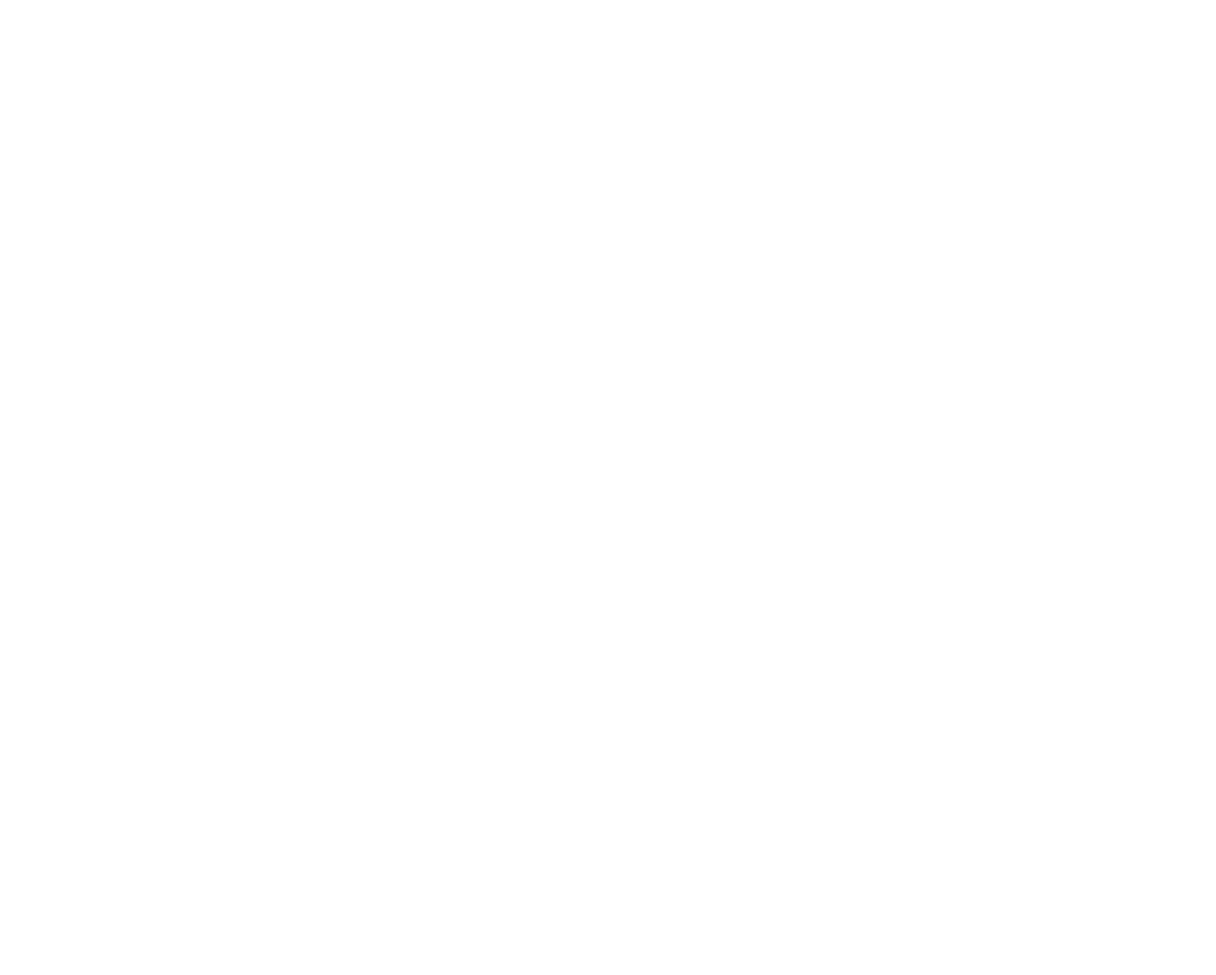
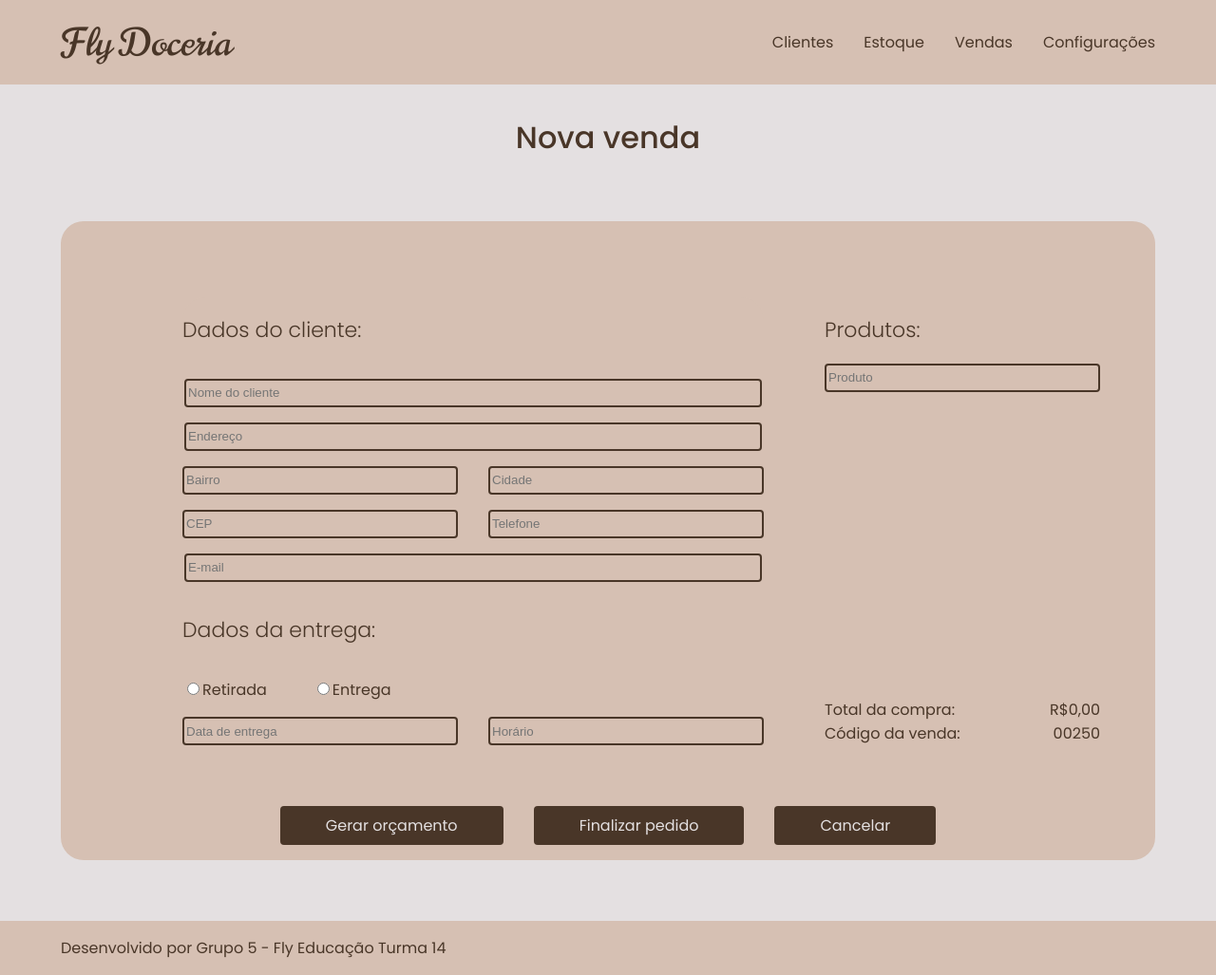
Before and after one commit to lanussehelena/flydoceria, a plain HTML site: page nova-venda.html in a window 1280 px wide. Shown: the whole page at 95% size. Before the commit the page ends 800 px from the top, so only its background shows below. Drawn offline with Linux system fonts and the light colour scheme.

Commit message:
nova venda

```diff
--- /dev/null
+++ b/css/nova-venda.css
@@ -0,0 +1,93 @@
+.conteudo-principal-novavenda h1 {
+    text-align: center;
+    margin: 2rem;
+    font-weight: 500;
+    font-size: 2rem;
+}
+
+.conteudo-principal-novavenda-bg {
+    margin: 4rem;
+    padding: 1rem 4rem;
+    background-color: #D6C0B3;
+    border-radius: 1.5rem;
+
+}
+
+.conteudo-principal-novavenda-bg-container {
+    display: flex;
+    margin: 2rem;
+    padding: 2rem;
+    gap: 4rem;
+}
+
+.conteudo-principal-novavenda-bg-esquerda {
+    display: flex;
+    flex-direction: column;
+    align-items: center;
+    gap: 1rem;
+    background-color: #D6C0B3;
+    border-radius: 1.5rem;
+}
+
+.conteudo-principal-novavenda-bg h2 {
+    font-weight: 300;
+    font-size: 1.375rem;
+    align-self: baseline;
+}
+
+.conteudo-principal-novavenda-bg-menor {
+    display: flex;
+    gap: 2rem;
+}
+
+.input {
+    background-color: #D6C0B3;
+    border-radius: 4px;
+    width: 600px;
+    height: 1.5rem;
+}
+
+.input-menor {
+    background-color: #D6C0B3;
+    border-radius: 4px;
+    width: 282px;
+    height: 1.5rem;
+}
+
+.opcoes-entrega {
+    display: flex;
+    align-self: baseline;
+    gap: 3rem;
+}
+
+.data-horario-entrega {
+    display: flex;
+    gap: 2rem;
+}
+
+.conteudo-principal-novavenda-bg-direita {
+    display: flex;
+    flex-direction: column;
+}
+
+.conteudo-principal-novavenda-bg-direita-container {
+    display: flex;
+    flex-direction: column;
+    height: 100%;
+}
+
+.container-totalcompra-codvenda {
+    margin-top: auto;
+}
+
+.total-compra, .codigo-venda {
+    display: flex;
+    justify-content: space-between;
+}
+
+.conteudo-principal-novavenda-bg-botao {
+    display: flex;
+    gap: 2rem;
+    margin-top: 2rem;
+    justify-content: center;
+}
--- a/css/style.css
+++ b/css/style.css
@@ -2,6 +2,7 @@
 @import "pagina-inical.css";
 @import "cadastro-cliente.css";
 @import "cadastro-produto.css";
+@import "nova-venda.css";
 
 /* Geral */
 
--- a/nova-venda.html
+++ b/nova-venda.html
@@ -0,0 +1,91 @@
+<!DOCTYPE html>
+<html lang="pt-br">
+<head>
+    <meta charset="UTF-8">
+    <meta name="viewport" content="width=device-width, initial-scale=1.0">
+    <title>Fly Doceria</title>
+    <link rel="stylesheet" href="./css/style.css">
+    <link rel="preconnect" href="https://fonts.googleapis.com">
+    <link rel="preconnect" href="https://fonts.gstatic.com" crossorigin>
+    <link href="https://fonts.googleapis.com/css2?family=Inter:wght@100..900&family=Poppins:ital,wght@0,100;0,200;0,300;0,400;0,500;0,600;0,700;0,800;0,900;1,100;1,200;1,300;1,400;1,500;1,600;1,700;1,800;1,900&family=Press+Start+2P&display=swap" rel="stylesheet">
+    <link rel="preconnect" href="https://fonts.googleapis.com">
+    <link rel="preconnect" href="https://fonts.gstatic.com" crossorigin>
+    <link href="https://fonts.googleapis.com/css2?family=Inter:wght@100..900&family=Norican&family=Poppins:ital,wght@0,100;0,200;0,300;0,400;0,500;0,600;0,700;0,800;0,900;1,100;1,200;1,300;1,400;1,500;1,600;1,700;1,800;1,900&family=Press+Start+2P&display=swap" rel="stylesheet">
+</head>
+<body>
+    <div class="container">
+        <header class="cabecalho">
+            <a href="/pagina-inicial.html"><h1 class="cabecalho-logo">Fly Doceria</h1></a>
+            <nav>
+                <ul class="cabecalho-navegacao">
+                    <li><a href="/clientes.html">Clientes</a></li>
+                    <li><a href="/estoque.html">Estoque</a></li>
+                    <li><a href="/vendas.html">Vendas</a></li>
+                    <li><a href="/configuracoes.html">Configurações</a></li>
+                </ul>
+            </nav>
+        </header>
+        <main class="conteudo-principal-novavenda">
+            <h1>Nova venda</h1>
+            <div class="conteudo-principal-novavenda-bg">
+                <div class="conteudo-principal-novavenda-bg-container">
+                    <div class="conteudo-principal-novavenda-bg-esquerda">
+                        <h2>Dados do cliente:</h2>
+                        <input class="novocliente-nome input" type="text" name="nome" id="nome" placeholder="Nome do cliente">
+                        <input class="novocliente-endereco input" type="text" name="endereco" id="endereco" placeholder="Endereço">
+                        <div class="conteudo-principal-novavenda-bg-menor">
+                            <input class="novocliente-bairro input-menor" type="text" name="bairro" id="bairro" placeholder="Bairro">
+                            <input class="novocliente-cidade input-menor" type="text" name="cidade" id="cidade" placeholder="Cidade">
+                        </div>
+                        <div class="conteudo-principal-novavenda-bg-menor">
+                            <input class="novocliente-cep input-menor" type="text" name="cep" id="cep" placeholder="CEP">
+                            <input class="novocliente-telefone input-menor" type="text" name="telefone" id="telefone" placeholder="Telefone">
+                        </div>
+                        <input class="novocliente-email input" type="text" name="email" id="email" placeholder="E-mail">
+                        <h2>Dados da entrega:</h2>
+                        <form class="opcoes-entrega" action="">
+                            <label for="">
+                                <input type="radio" name="entrega" value="retirada">Retirada
+                            </label>
+                            <label for="">
+                                <input type="radio" name="entrega" value="entrega">Entrega
+                            </label>
+                        </form>
+                        <div class="data-horario-entrega">
+                            <input class="novavenda-produto input-menor" type="text" name="dataentrega" id="dataentrega" placeholder="Data de entrega">
+                            <input class="novavenda-produto input-menor" type="text" name="horario" id="horario" placeholder="Horário">
+                        </div>
+
+                    </div>
+                    <div class="conteudo-principal-novavenda-bg-direita">
+                        <h2>Produtos:</h2>
+                        <div class="conteudo-principal-novavenda-bg-direita-container">
+                            <input class="novavenda-produto input-menor" type="text" name="produto" id="produto" placeholder="Produto">
+                            <div class="container-totalcompra-codvenda">
+                                <div class="total-compra">
+                                    <p>Total da compra:</p>
+                                    <p>R$<span>0,00</span></p>
+                                </div>
+                                <div class="codigo-venda">
+                                    <p>Código da venda:</p>
+                                    <span>00250</span>
+                                </div>
+                        </div>
+                        </div>
+                    </div>
+                </div>
+                <div class="conteudo-principal-novavenda-bg-botao">
+                    <a href="" class="botao">Gerar orçamento</a>
+                    <a href="" class="botao">Finalizar pedido</a>
+                    <a href="" class="botao">Cancelar</a>
+                </div>
+            </div>
+        </main>
+        <footer>
+            <p>Desenvolvido por Grupo 5 - Fly Educação Turma 14</p>
+        </footer>
+    </div>
+
+    <script src="./script/script.js"></script>
+</body>
+</html>
```
